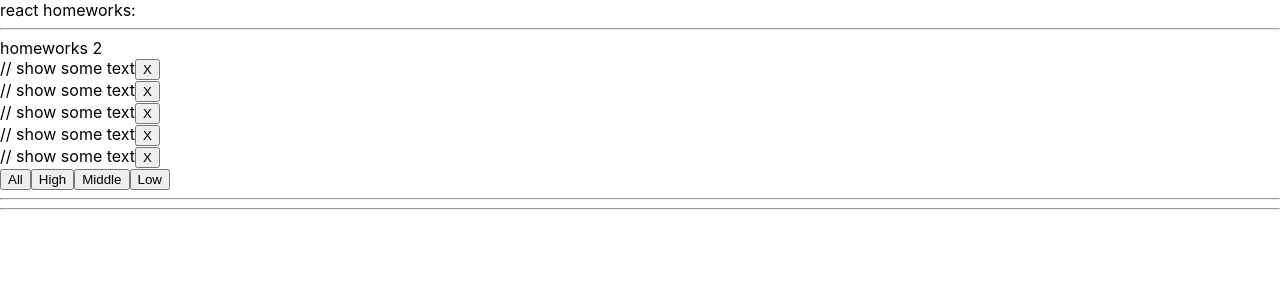
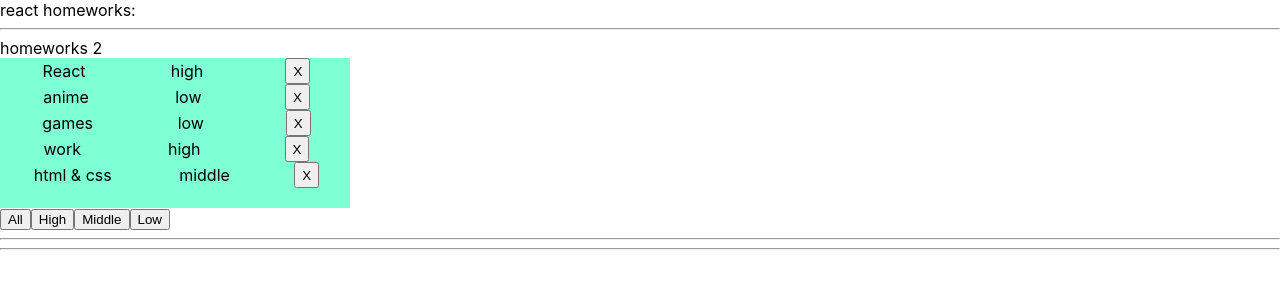
Before and after one commit to kroxaGAN/restart_HW_13_05_22, a React (Create React App) app: page / in a window 1280 px wide. Shown: the top 300 px of the page. Built offline with nearby package versions, Linux system fonts and the light colour scheme.

Commit message:
typesacion HW2

```diff
--- a/src/p2-homeworks/h2/Affair.tsx
+++ b/src/p2-homeworks/h2/Affair.tsx
@@ -1,18 +1,20 @@
 import React from 'react'
+import {AffairType} from "./HW2";
+import s from "./Affairs.module.css";
 
 type AffairPropsType = {
     // key не нужно типизировать
-    affair: any // need to fix any
-    deleteAffairCallback: any // need to fix any
+    affair: AffairType // need to fix any
+    deleteAffairCallback: (_id: number)=>void // need to fix any
 }
 
 function Affair(props: AffairPropsType) {
     const deleteCallback = () => {}// need to fix
 
     return (
-        <div>
-            // show some text
-
+        <div className={s.someClass}>
+            <div className={s.name}>{props.affair.name}</div>
+            <div className={s.prioriti}>{props.affair.priority}</div>
             <button onClick={deleteCallback}>X</button>
         </div>
     )
--- a/src/p2-homeworks/h2/Affairs.module.css
+++ b/src/p2-homeworks/h2/Affairs.module.css
@@ -1,3 +1,17 @@
 .someClass {
-
+    display: flex;
+    justify-content: space-around;
 }
+.name{
+    padding: 3px;
+}
+.prioriti{
+    padding: 3px;
+}
+.display{
+    display: flex;
+    width: 350px;
+    height: 150px;
+    background-color: aquamarine;
+    flex-direction: column;
+}
--- a/src/p2-homeworks/h2/Affairs.tsx
+++ b/src/p2-homeworks/h2/Affairs.tsx
@@ -1,11 +1,12 @@
 import React from 'react'
 import Affair from './Affair'
-import {AffairType} from './HW2'
+import {AffairType, FilterType} from './HW2'
+import s from "./Affairs.module.css"
 
 type AffairsPropsType = { // need to fix any
-    data: any
-    setFilter: any
-    deleteAffairCallback: any
+    data: Array<AffairType>
+    setFilter: (filter: FilterType) => void
+    deleteAffairCallback: (_id: number) => void
 }
 
 function Affairs(props: AffairsPropsType) {
@@ -14,18 +15,24 @@ function Affairs(props: AffairsPropsType) {
             key={a._id} // кеи ОБЯЗАТЕЛЬНЫ в 99% - так что лучше их писать всегда при создании компонент в мапе
             affair={a}
             deleteAffairCallback={props.deleteAffairCallback}
+
         />
+
     ))
 
-    const setAll = () => {} // need to fix
-    const setHigh = () => {}
-    const setMiddle = () => {}
-    const setLow = () => {}
+    const setAll = () => {
+    } // need to fix
+    const setHigh = () => {
+    }
+    const setMiddle = () => {
+    }
+    const setLow = () => {
+    }
 
     return (
-        <div>
+        <div >
+            <div className={s.display}> {mappedAffairs}</div>
 
-            {mappedAffairs}
 
             <button onClick={setAll}>All</button>
             <button onClick={setHigh}>High</button>
--- a/src/p2-homeworks/h2/HW2.tsx
+++ b/src/p2-homeworks/h2/HW2.tsx
@@ -2,12 +2,12 @@ import React, {useState} from 'react'
 import Affairs from './Affairs'
 
 // types
-export type AffairPriorityType = any // need to fix any
-export type AffairType = any // need to fix any
+export type AffairPriorityType = 'high' | 'low' | 'middle'  // need to fix any
+export type AffairType = {_id: number, name: string, priority: AffairPriorityType}  // need to fix any
 export type FilterType = 'all' | AffairPriorityType
 
 // constants
-const defaultAffairs: any = [ // need to fix any
+const defaultAffairs: Array<AffairType> = [ // need to fix any
     {_id: 1, name: 'React', priority: 'high'},
     {_id: 2, name: 'anime', priority: 'low'},
     {_id: 3, name: 'games', priority: 'low'},
@@ -16,20 +16,20 @@ const defaultAffairs: any = [ // need to fix any
 ]
 
 // pure helper functions
-export const filterAffairs = (affairs: any, filter: any): any => { // need to fix any
+export const filterAffairs = (affairs: Array<AffairType>, filter: FilterType): Array<AffairType> => { // need to fix any
     if (filter === 'all') return affairs
-    else return // need to fix
+    else return affairs// need to fix
 }
-export const deleteAffair = (affairs: any, _id: any): any => { // need to fix any
-    return // need to fix
+export const deleteAffair = (affairs: Array<AffairType>, _id: number): Array<AffairType> => { // need to fix any
+    return affairs// need to fix
 }
 
 function HW2() {
-    const [affairs, setAffairs] = useState<any>(defaultAffairs) // need to fix any
+    const [affairs, setAffairs] = useState<Array<AffairType>>(defaultAffairs) // need to fix any
     const [filter, setFilter] = useState<FilterType>('all')
 
     const filteredAffairs = filterAffairs(affairs, filter)
-    const deleteAffairCallback = (_id: any) => setAffairs(deleteAffair(affairs, _id)) // need to fix any
+    const deleteAffairCallback = (_id: number) => setAffairs(deleteAffair(affairs, _id)) // need to fix any
 
     return (
         <div>
```
